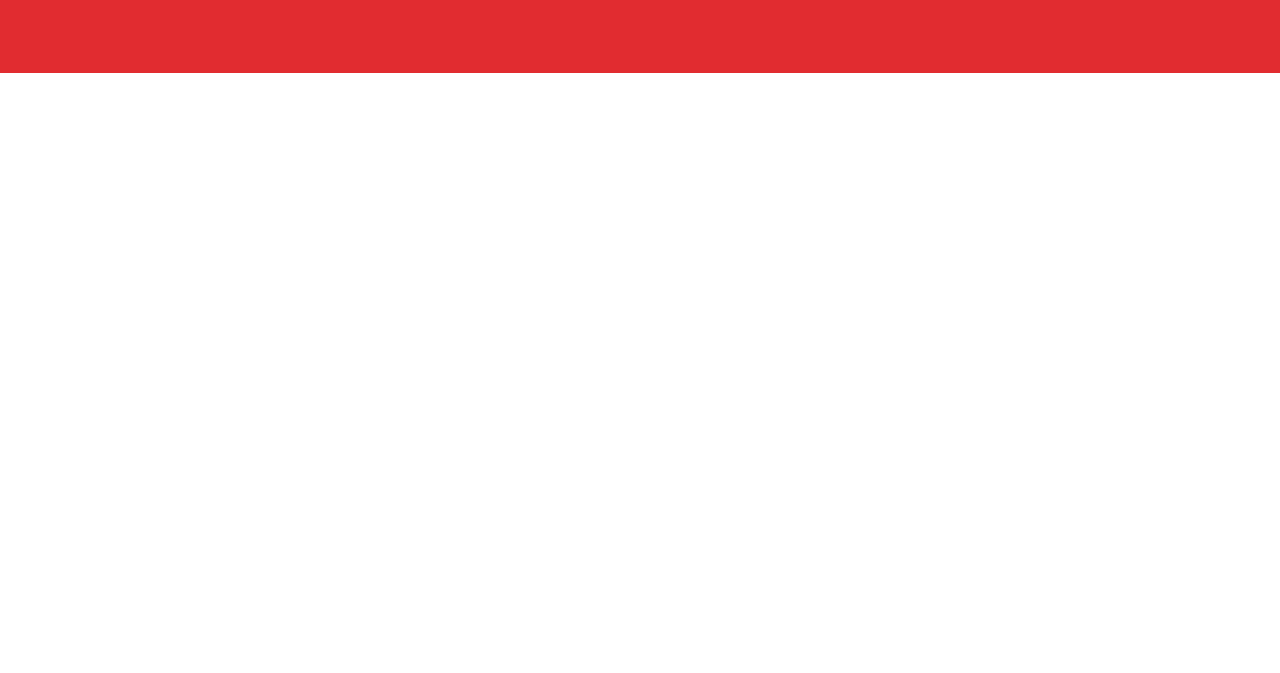
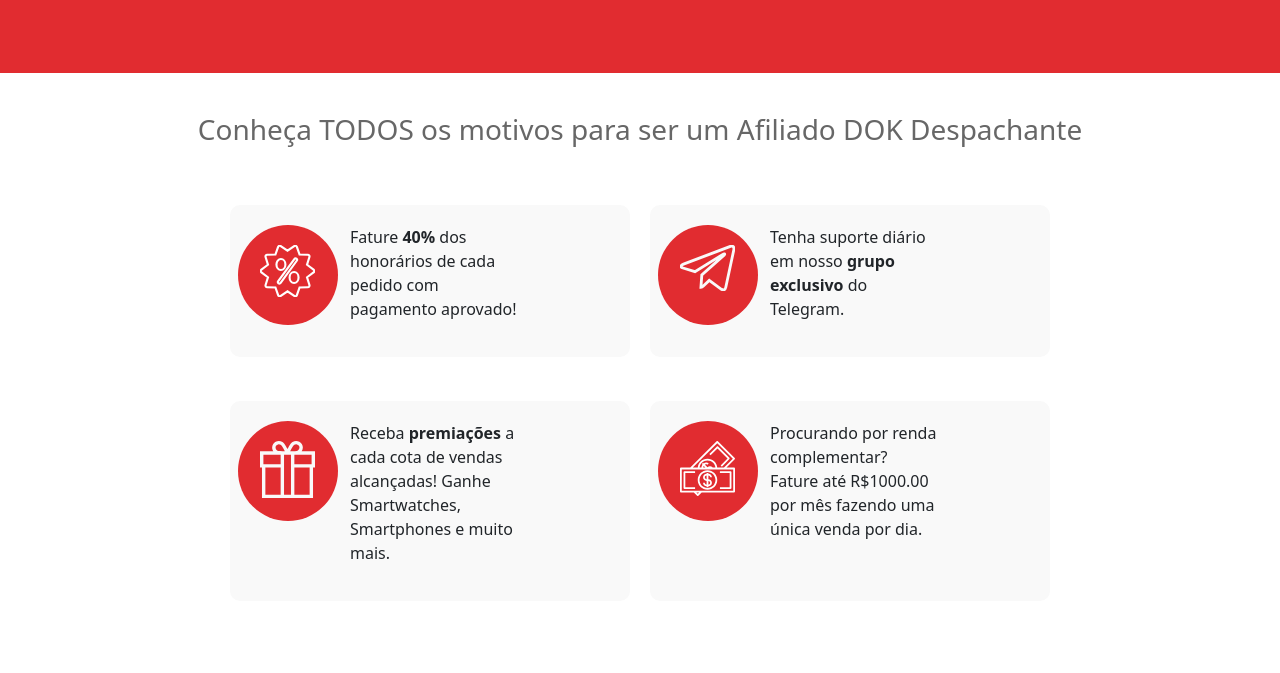
Before and after one commit to GiovannaSantos99/DOKDespachante, a plain HTML site: page index.html in a window 1280 px wide. Shown: the part 857-1530 px from the top of the page. Before the commit the page ends 930 px from the top, so only its background shows below. Drawn offline with Linux system fonts and the light colour scheme.

Commit message:
Enviando seção afiliados dok

```diff
--- a/css/estilo.css
+++ b/css/estilo.css
@@ -74,6 +74,46 @@ header .fotoMatheus {
 }
 
 
+/*Seção afiliados Dok*/
+
+#afiliadoDok {
+    height: 600px;
+}
+
+#afiliadoDok h3 {
+    padding-top: 40px;
+    padding-bottom: 40px;
+    color: #676767;
+    text-align: center;
+}
+
+#afiliadoDok .fundoImagem {
+    background-color: #E12C30;
+    height: 100px;
+    width: 100px;
+    border-radius: 50%;
+    -webkit-border-radius: 50%;
+    -moz-border-radius: 50%;
+}
+
+#afiliadoDok img {
+    margin-top: 20px;
+    margin-left: 10px;
+}
+
+#afiliadoDok .cards {
+    background-color: #F9F9F9;
+    width: 400px;
+    padding: 20px;
+    border-radius: 10px;
+    -webkit-border-radius: 10px;
+    -moz-border-radius: 10px;
+    margin: 10px;
+}
+
+
+
+
 /*Portrait phones, less than 579px*/
 @media (max-width: 575.98px){
     header {
@@ -118,6 +158,20 @@ header .fotoMatheus {
         width: 300px;
         height: 180px;
     }
+
+    #afiliadoDok {
+        height: 1220px;
+        text-align: center;
+    }
+
+    #afiliadoDok .fundoImagem {
+        position: relative;
+        left: 35%;
+    }
+
+    #afiliadoDok p {
+        margin-top: 15px;
+    }
 }
 
 
@@ -136,4 +190,8 @@ header .fotoMatheus {
         width: 280px;
         height: 180px;
     }
+
+    #afiliadoDok {
+        height: 1000px;
+    }
 }
--- a/index.html
+++ b/index.html
@@ -65,5 +65,57 @@
                 </div>
             </div>
     </section>
+
+    <!--Seção afiliados Dok-->
+    <section id="afiliadoDok" class="d-flex">
+        <div class="container">
+            <h3>Conheça TODOS os motivos para ser um Afiliado DOK Despachante</h3>
+            <div class="row d-flex justify-content-center">
+                <div class="col-sm-6 cards">
+                    <div class="row">
+                        <div class="fundoImagem col-sm-6">
+                            <img src="./assets/images/porcentagem.svg" class="d-flex justify-content-center" width="55" alt="Desconto" />
+                        </div>
+                        <p class="col-sm-6 align-self-center">
+                            Fature <b>40%</b> dos honorários de cada pedido com pagamento aprovado!
+                        </p>
+                    </div>
+                </div>
+                <div class="col-sm-6 cards" >
+                    <div class="row">
+                        <div class="fundoImagem col-sm-6">
+                            <img src="./assets/images/enviar.svg" class="d-flex justify-content-center" width="55" alt="Telegram" />
+                        </div>
+                        <p class="col-sm-6 align-self-center">
+                            Tenha suporte diário em nosso <b>grupo exclusivo</b> do Telegram.
+                        </p>
+                    </div>
+                </div>
+            </div>
+
+            <div class="row pt-4 d-flex justify-content-center">
+                <div class="col-sm-6 cards">
+                    <div class="row">
+                        <div class="fundoImagem col-sm-6">
+                            <img src="./assets/images/presente.svg" class="d-flex justify-content-center" width="55" alt="Presente" />
+                        </div>
+                        <p class="col-sm-6 align-self-center">
+                            Receba <b>premiações</b> a cada cota de vendas alcançadas! Ganhe Smartwatches, Smartphones e muito mais.
+                        </p>
+                    </div>
+                </div>
+                <div class="col-sm-6 cards">
+                    <div class="row">
+                        <div class="fundoImagem col-sm-6">
+                            <img src="./assets/images/moeda.svg" class="d-flex justify-content-center" width="55" alt="Moeda" />
+                        </div>
+                        <p class="col-sm-6 align-self-center">
+                            Procurando por renda complementar? Fature até R$1000.00 por mês fazendo uma única venda por dia.
+                        </p>
+                    </div>
+                </div>
+            </div>
+        </div>
+    </section>
 </body>
 </html>
```
